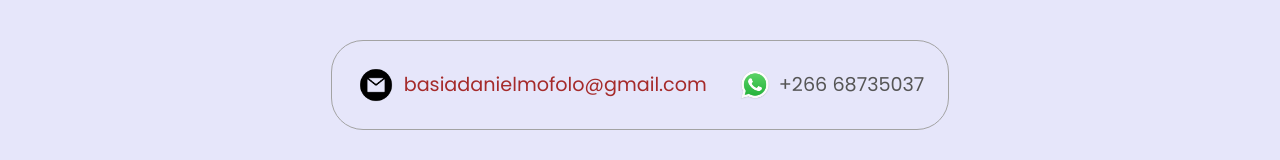
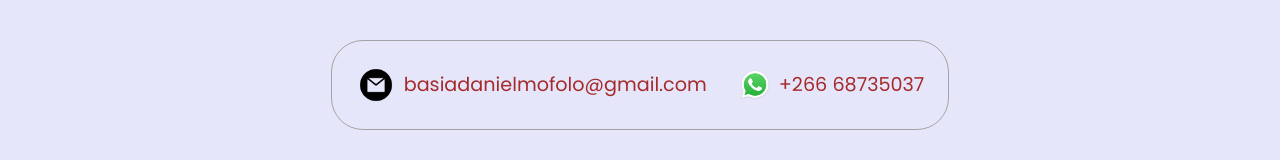
Before and after one commit to kitkatfinancialservices/bestservices, a plain HTML site: page index.html in a window 1280 px wide. Shown: the part 3048-3208 px from the top of the page. Drawn offline with Linux system fonts and the light colour scheme.

Commit message:
Update index.html

```diff
--- a/index.html
+++ b/index.html
@@ -327,7 +327,9 @@
             alt="LinkedIn icon"
             class="icon contact-icon"
           />
-          <p>+266 68735037</p>
+          <p><a href="https://wa.me/26668735037?text=Hello%20Mr%20Basia%20Mofolo.%20The%20owner%20and%20the%20founder%20of%20Kit%20Kat%20Financial%20Services.">+266 68735037</a></p>
+
+
         </div>
       </div>
     </section>
```
